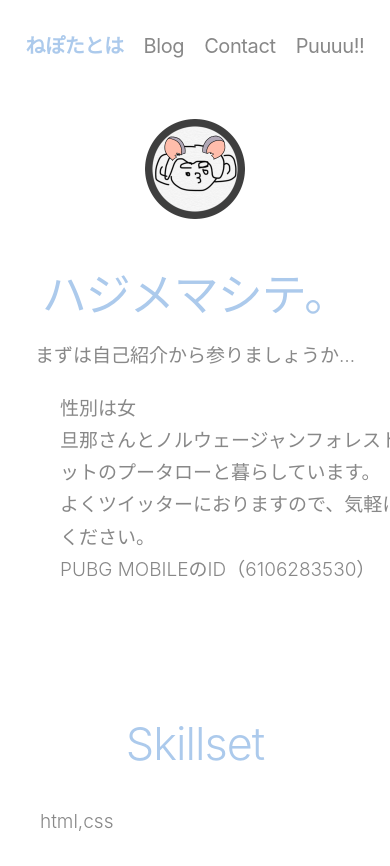
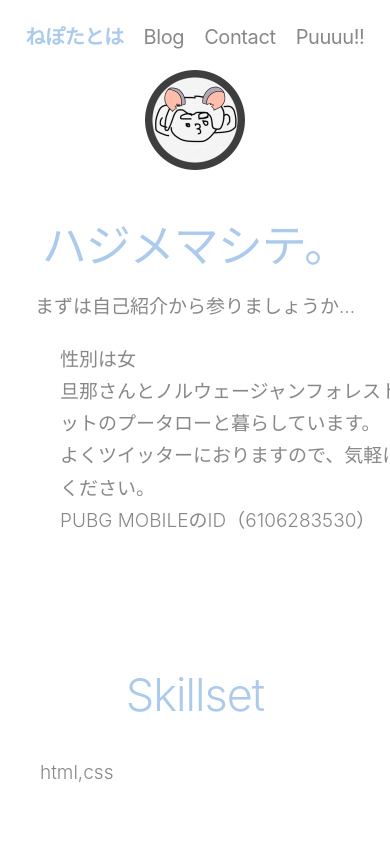
Before and after one commit to aya-nitta/nepotaya, a Next.js app: page / in a window 390 px wide. Shown: the top 866 px of the page. Built offline with nearby package versions, Linux system fonts and the light colour scheme.

Commit message:
paddingを0.5pxに統一しました

```diff
--- a/src/styles/header.module.css
+++ b/src/styles/header.module.css
@@ -28,6 +28,6 @@
 
 @media (max-width: 600px) {
   .header {
-    padding: 0.5em 0 2em;
+    padding: 0.5px;
   }
 }
```
